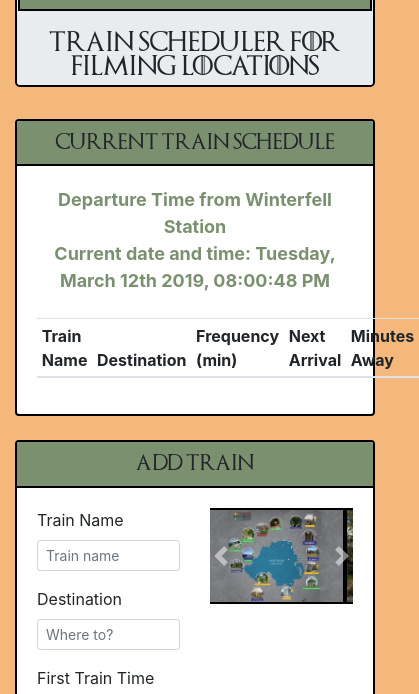
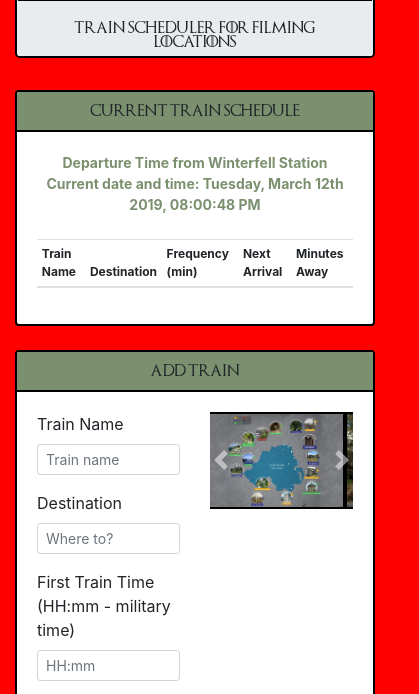
Before and after one commit to echiang73/GoT-Train-Scheduler, a plain HTML site: page index.html in a window 390 px wide. Shown: the part 95-789 px from the top of the page, 419 px wide, since content can reach past the window. Drawn offline with nearby package versions, Linux system fonts and the light colour scheme; no server answers.

Commit message:
media query adjustments

```diff
--- a/assets/css/style.css
+++ b/assets/css/style.css
@@ -110,21 +110,25 @@ footer {
   }
 
 /* Small devices (portrait phone, 520px) */
-@media only screen and (max-width: 520px) {
+@media only screen and (max-width: 480px) {
     body{
         background-image: url('../images/GoT-Kings-Landing-Wallpaper4.jpeg');
         background-attachment: fixed;
         background-position: top;
         background-repeat: no-repeat;
-        background-color: #f4b87c;
+        /* background-color: #f4b87c; */
+        background-color: red;
     }
-    #add-train-container{
-        padding-bottom: 750px;
+    #current-station, #current-time{
+        text-align: center;
+        color: #7b906f;
+        font-weight: bold;
+        font-size: 14px;
     }
-    /* .fullTitle{
-        font-size: 40px;
+    #schedule-display{
+        font-size: 12px;
     }
-    #instructions{
-        font-size: 14px;
-    } */
+    h5, h6{
+        font-size: 12px;
+    }
   }
--- a/index.html
+++ b/index.html
@@ -83,7 +83,8 @@
                                     placeholder="How often?">
                             </div>
                             <button type="submit" class="btn btn-primary" id="add-train-btn">Submit</button>
-                            <p></p><br><p></p>
+                            <br>
+                            <p></p>
                         </form>
                     </div>
                 <br>
```
